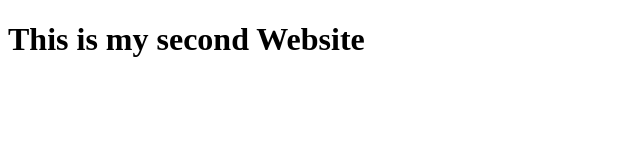
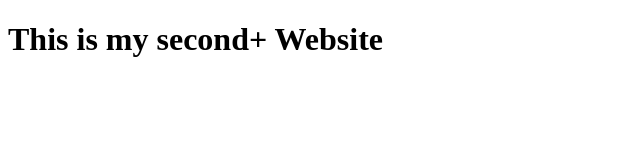
Before and after one commit to akpolojonathan/gidiclass, a plain HTML site: page index.html in a window 1280 px wide. Shown: the whole page, without its empty margins (0-640 px from the left). Drawn offline with Linux system fonts and the light colour scheme.

Commit message:
index.html was changed 2

```diff
--- a/index.html
+++ b/index.html
@@ -7,6 +7,6 @@
     <title>Document</title>
 </head>
 <body>
-    <h1>This is my second Website </h1>
+    <h1>This is my second+ Website </h1>
 </body>
 </html>
```
